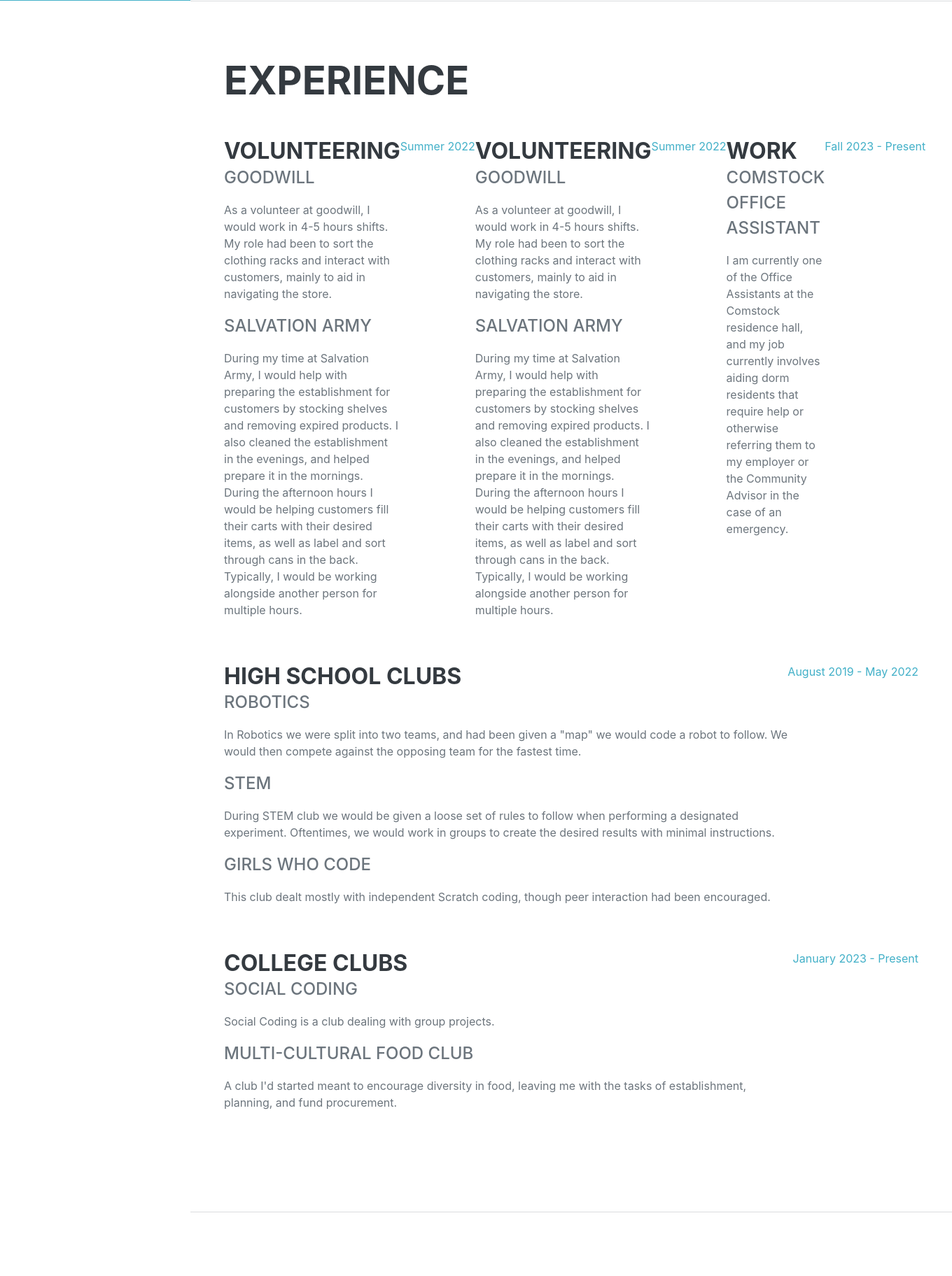
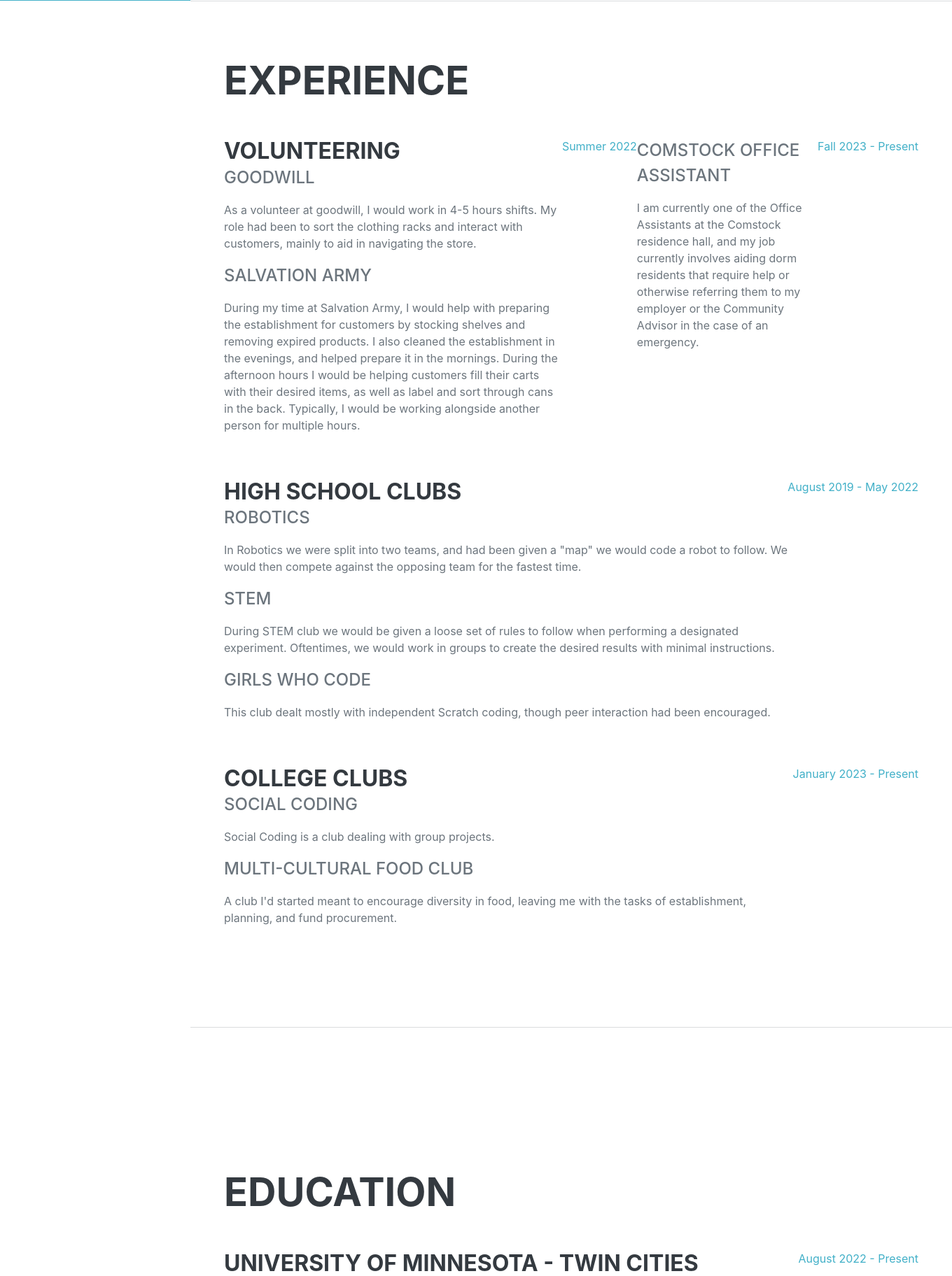
Before and after one commit to XiIinous/items, a Django app: page / in a window 1360 px wide. Shown: the part 799-2623 px from the top of the page at 70% size. Run offline with Django 4.2, Linux system fonts and the light colour scheme; some libraries are stand-ins or nearby versions; some web fonts are replaced.

Commit message:
more changes

```diff
--- a/hell_world/templates/hell_world.html
+++ b/hell_world/templates/hell_world.html
@@ -76,15 +76,6 @@
                         </div>
                         <div class="flex-shrink-0"><span class="text-primary">Summer 2022</span></div>
                         <div class="flex-grow-1">
-                            <h3 class="mb-0">Volunteering</h3>
-                            <div class="subheading mb-3">Goodwill</div>
-                            <p>As a volunteer at goodwill, I would work in 4-5 hours shifts. My role had been to sort the clothing racks and interact with customers, mainly to aid in navigating the store.</p>
-                            <div class="subheading mb-3">Salvation Army</div>
-                            <p>During my time at Salvation Army, I would help with preparing the establishment for customers by stocking shelves and removing expired products. I also cleaned the establishment in the evenings, and helped prepare it in the mornings. During the afternoon hours I would be helping customers fill their carts with their desired items, as well as label and sort through cans in the back. Typically, I would be working alongside another person for multiple hours.</p>
-                        </div>
-                        <div class="flex-shrink-0"><span class="text-primary">Summer 2022</span></div>
-                        <div class="flex-grow-1">
-                            <h3 class="mb-0">Work</h3>
                             <div class="subheading mb-3">Comstock Office Assistant</div>
                             <p>I am currently one of the Office Assistants at the Comstock residence hall, and my job currently involves aiding dorm residents that require help or otherwise referring them to my employer or the Community Advisor in the case of an emergency.</p>
                         </div>
```
